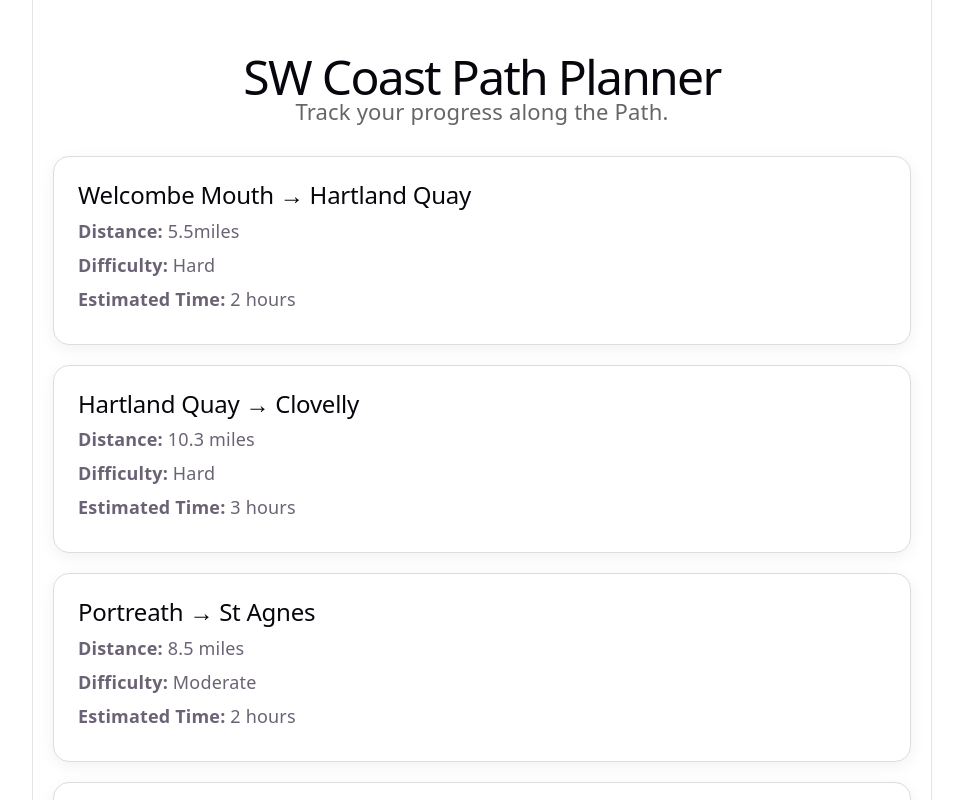
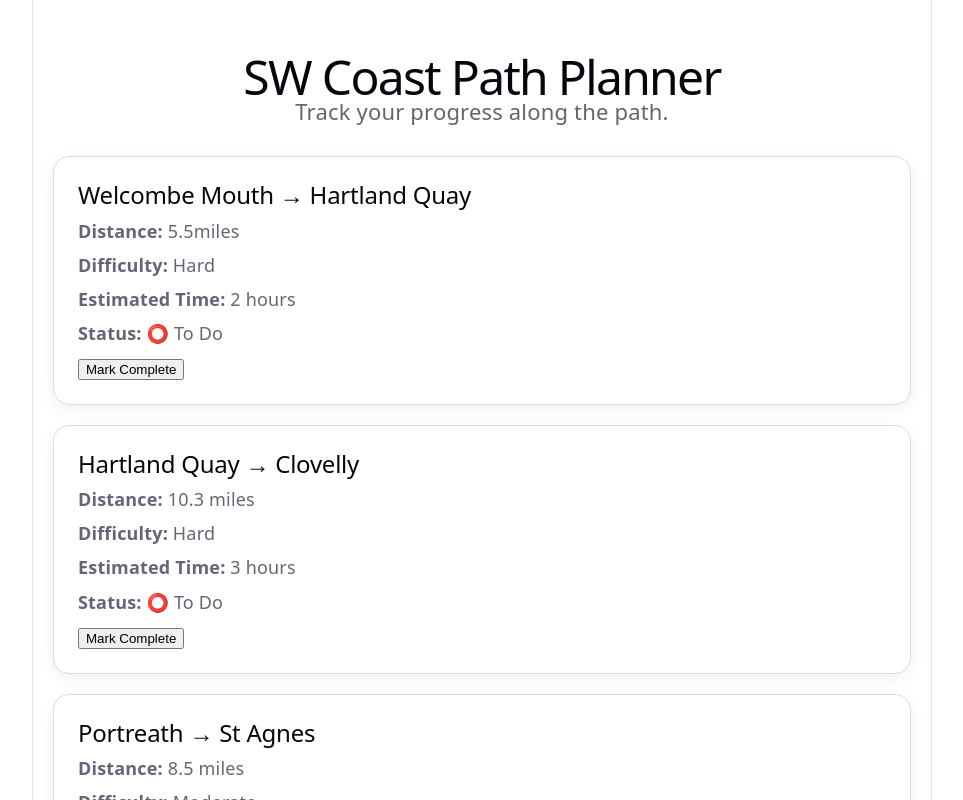
Before and after one commit to benwade37/southwestpathplanner, a React (Vite) app in the folder sw-coast-path-planner/: page / in a window 1280 px wide. Shown: the top 800 px of the page, without its empty margins (158-1121 px from the left). Built offline with nearby package versions, Linux system fonts and the light colour scheme.

Commit message:
Add complete interaction

```diff
--- a/sw-coast-path-planner/src/App.jsx
+++ b/sw-coast-path-planner/src/App.jsx
@@ -1,8 +1,9 @@
 import "./App.css";
+import { useState } from "react";
 import WalkCard from "./components/WalkCard";
 
 function App() {
-  const walks = [
+  const [walks, setWalks] = useState([
     {
       id: 1,
       name: "Welcombe Mouth → Hartland Quay",
@@ -51,17 +52,30 @@ function App() {
       time: "2.5 hours",
       completed: false,
     },
-  ];
+  ]);
+
+  function handleComplete(id) {
+    const updatedWalks = walks.map((walk) => {
+      if (walk.id === id) {
+        return { ...walk, completed: true,
+      }
+  }
+
+    return walk;
+    });
+
+  setWalks(updatedWalks);
+}
 
   return (
     <div>
       <h1 className="app-title">SW Coast Path Planner</h1>
 
-      <p className="app-intro">Track your progress along the Path.</p>
+      <p className="app-intro">Track your progress along the path.</p>
 
       <div className="walk-list">
       {walks.map((walk) => (
-      <WalkCard key={walk.id} walk={walk} />
+      <WalkCard key={walk.id} walk={walk} onComplete={handleComplete} />
     ))}
     </div>
     </div>
--- a/sw-coast-path-planner/src/components/Walkcard.jsx
+++ b/sw-coast-path-planner/src/components/Walkcard.jsx
@@ -1,4 +1,4 @@
-function WalkCard({ walk }) {
+function WalkCard({ walk, onComplete }) {
   return (
     <div className="walk-card">
       <h2>{walk.name}</h2>
@@ -14,7 +14,15 @@ function WalkCard({ walk }) {
       <p>
       <strong>Estimated Time:</strong> {walk.time}
       </p>
-    </div>
+
+      <p>
+        <strong>Status:</strong>{" "}
+        {walk.completed ? "✅ Completed" : "⭕ To Do"}
+      </p>
+      <button onClick={() => onComplete(walk.id)}>
+      Mark Complete
+      </button>
+      </div>
   );
 }
 
```
